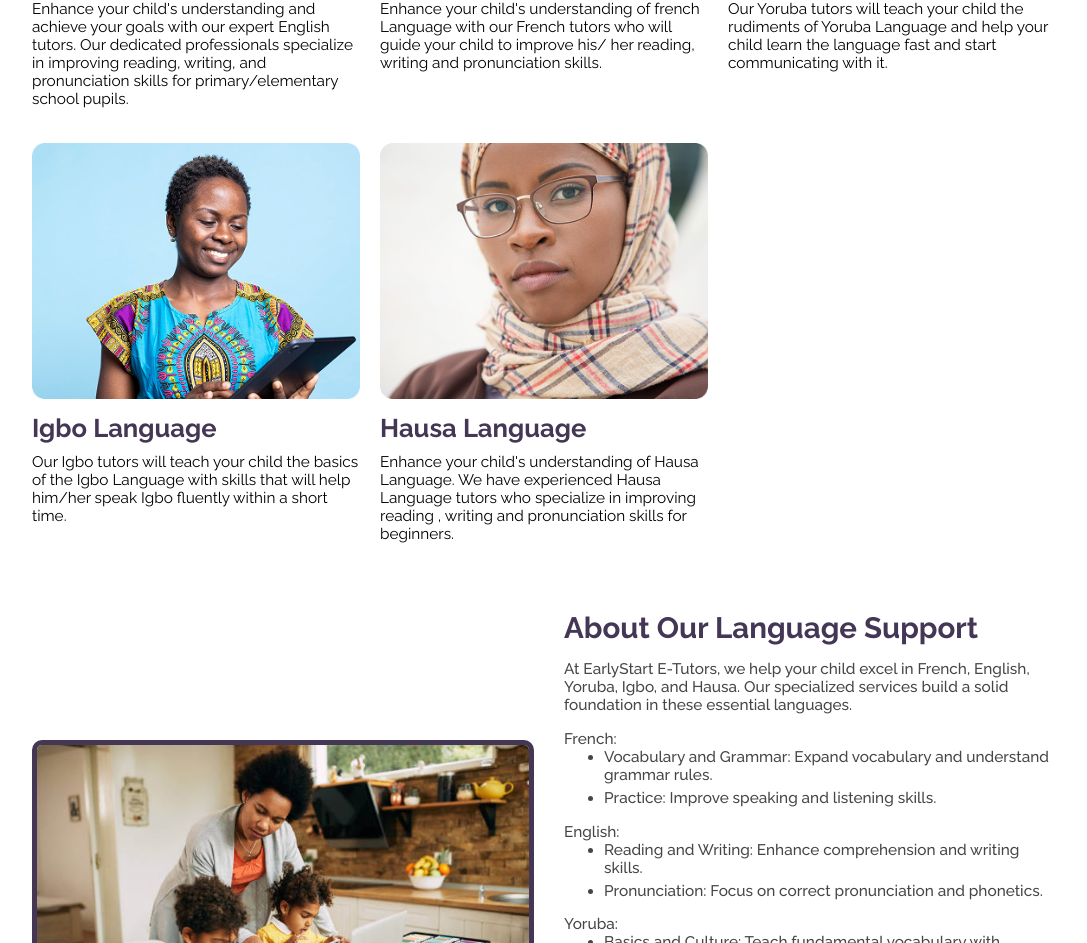
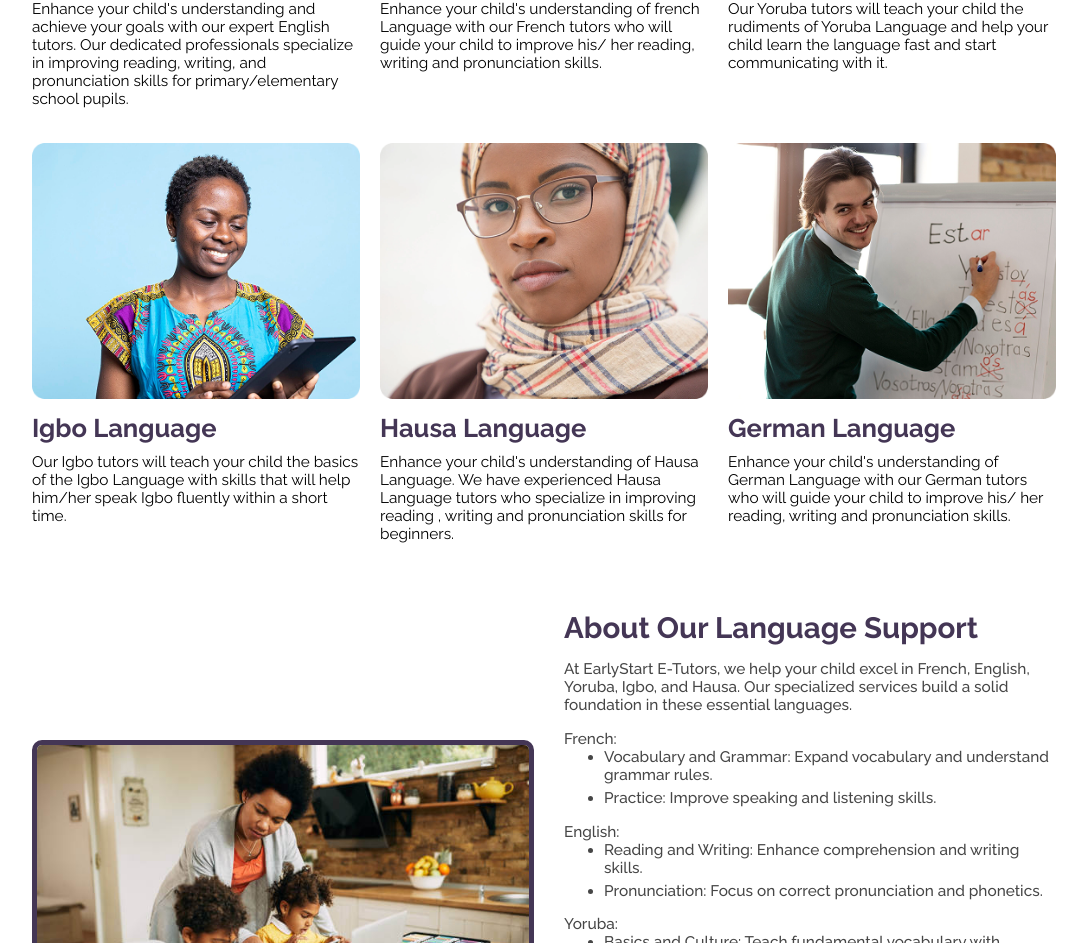
Before and after one commit to DanielGad/EarlyStart_Website, a React (Vite) app in the folder frontend/: page /language in a window 1280 px wide. Shown: the part 907-1850 px from the top of the page, without its empty margins (96-1183 px from the left). Built offline with nearby package versions, Linux system fonts and the light colour scheme; no server answers.

Commit message:
Update Language

```diff
--- a/frontend/src/assets/Data/Language.json
+++ b/frontend/src/assets/Data/Language.json
@@ -28,5 +28,11 @@
     "Language": "Hausa Language",
     "Image": "/l-hausa.png",
     "Description": "Enhance your child's understanding of Hausa Language. We have experienced Hausa Language tutors who specialize in improving reading , writing and pronunciation skills for beginners."
+  },
+  {
+    "id": 6,
+    "Language": "German Language",
+    "Image": "/l-french.png",
+    "Description": "Enhance your child's understanding of German Language with our German tutors who will guide your child to improve his/ her reading, writing and pronunciation skills."
   }
 ]
--- a/frontend/src/components/Homepage/Home.tsx
+++ b/frontend/src/components/Homepage/Home.tsx
@@ -127,7 +127,8 @@ const Home = () => {
         <div className="home-3">
           <div className="home-3-image-con">
             <img src={CEO} alt="CEO" style={{height: "auto"}} />
-            <div className='ceo'>Proprietor - Christianah Yemisi Awe</div>
+            <div className='ceo'>Christianah Yemisi Awe</div>
+            <div className='ceo' style={{marginTop: "-20px"}}>Proprietor</div>
           </div>
           <div className="home-3-text">
             <div className="who-we-are">
```
